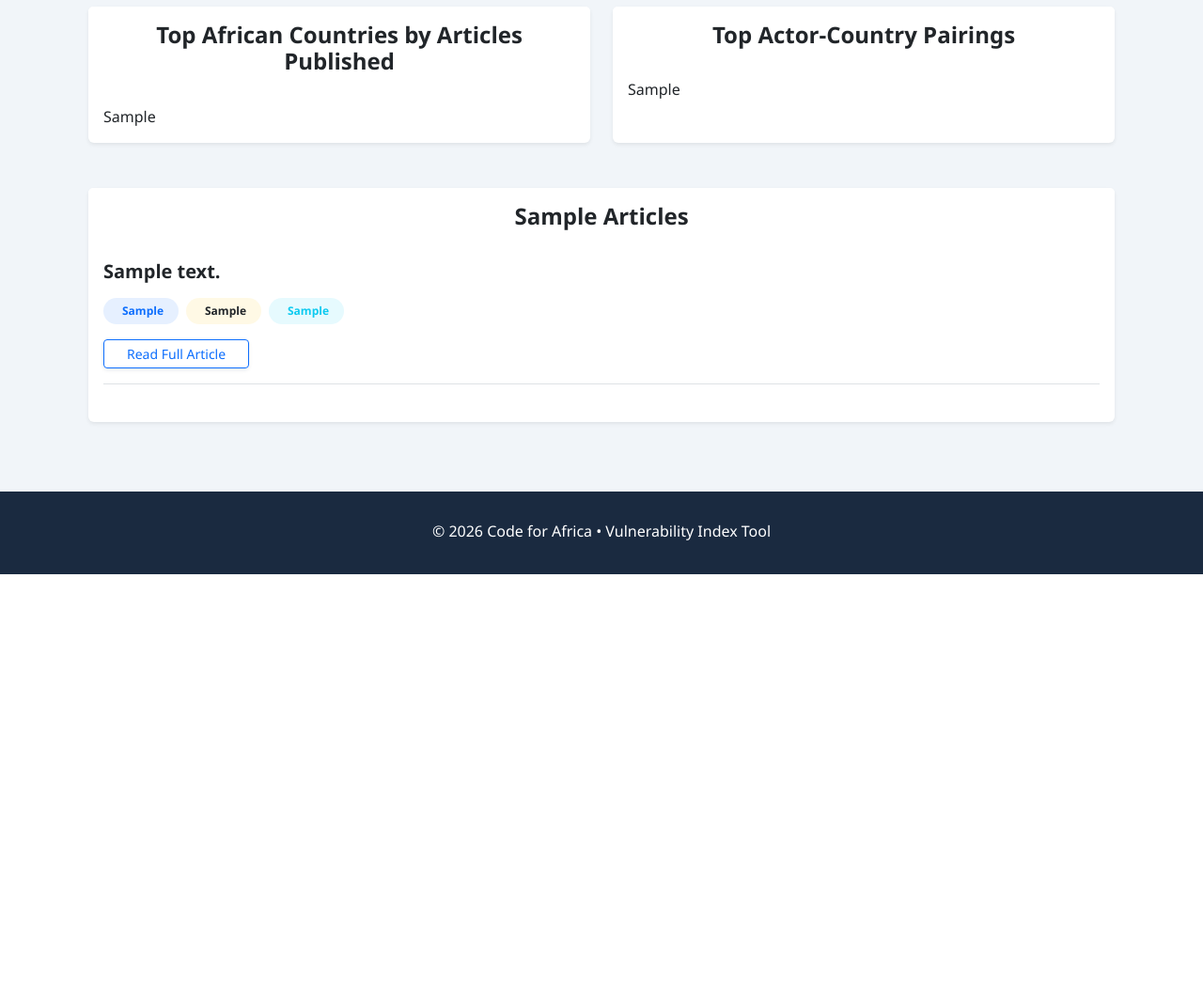
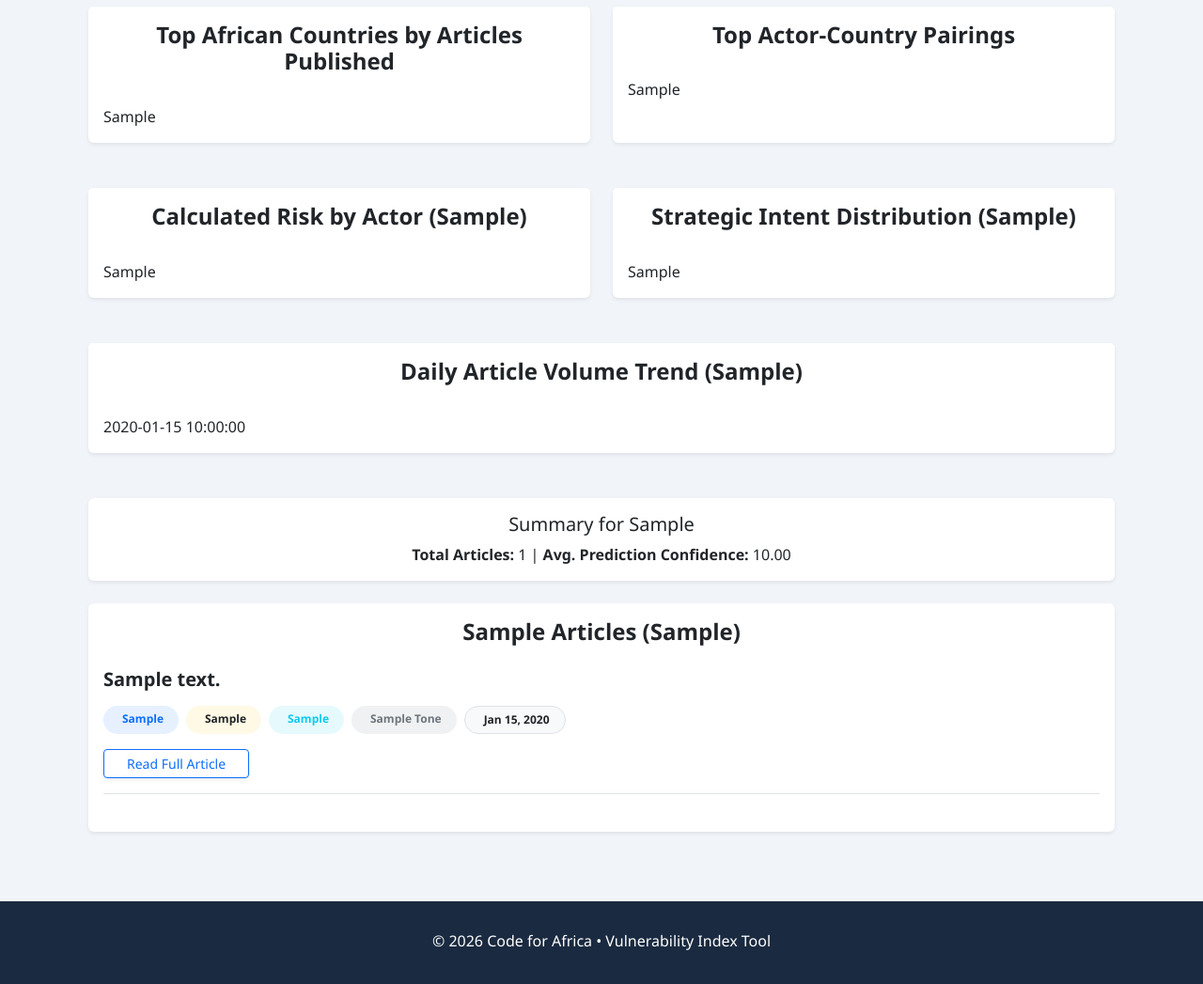
Before and after one commit to CodeForAfrica/VI, a Django app: template dashboard/templates/countries.html in a window 1280 px wide. Shown: the part 230-1277 px from the top of the page at 94% size. Before the commit the page ends 841 px from the top, so only its background shows below. Run offline with Django 4.2, Linux system fonts and the light colour scheme; the template is opened without the code that fills it: most values are stand-ins (such as "Sample title", 1, 10 or a date in 2020).

Commit message:
Update countries.html

```diff
--- a/dashboard/templates/countries.html
+++ b/dashboard/templates/countries.html
@@ -1,8 +1,11 @@
+<!-- dashboard/templates/countries.html -->
+
 {% extends "base.html" %}
 {% load custom_filters %}
 
 {% block content %}
 <div class="container-fluid py-4">
+    <!-- Row 1: Basic Country/Pairing Charts -->
     <div class="row mb-5">
         <div class="col-lg-6">
             <div class="card shadow-sm h-100 border-0">
@@ -26,11 +29,84 @@
         </div>
     </div>
 
+    <!-- Row 2: Enhanced Risk/Intent/Time Charts (Conditional Display) -->
+    {% if selected_country != "All Countries" %}
+        <!-- Show these charts only when a specific country is selected -->
+        <div class="row mb-5">
+            <div class="col-lg-6">
+                <div class="card shadow-sm h-100 border-0">
+                    <div class="card-header bg-white text-center border-bottom-0 pt-3">
+                        <h4 class="fw-bold">Calculated Risk by Actor ({{ selected_country }})</h4>
+                    </div>
+                    <div class="card-body">
+                        {{ risk_per_actor_chart|safe }}
+                    </div>
+                </div>
+            </div>
+            <div class="col-lg-6">
+                <div class="card shadow-sm h-100 border-0">
+                    <div class="card-header bg-white text-center border-bottom-0 pt-3">
+                        <h4 class="fw-bold">Strategic Intent Distribution ({{ selected_country }})</h4>
+                    </div>
+                    <div class="card-body">
+                        {{ intent_distribution_chart|safe }}
+                    </div>
+                </div>
+            </div>
+        </div>
+
+        <div class="row mb-5">
+            <div class="col-12">
+                <div class="card shadow-sm h-100 border-0">
+                    <div class="card-header bg-white text-center border-bottom-0 pt-3">
+                        <h4 class="fw-bold">Daily Article Volume Trend ({{ selected_country }})</h4>
+                    </div>
+                    <div class="card-body">
+                        {{ volume_over_time_chart|safe }}
+                    </div>
+                </div>
+            </div>
+        </div>
+
+        <!-- Optional: Display Summary Stats for Selected Country -->
+        {% if country_stats %}
+        <div class="row mb-4">
+            <div class="col-12">
+                <div class="card shadow-sm border-0">
+                    <div class="card-body text-center">
+                        <h5 class="card-title">Summary for {{ selected_country }}</h5>
+                        <p class="card-text">
+                            <strong>Total Articles:</strong> {{ country_stats.total_articles }} |
+                            <strong>Avg. Prediction Confidence:</strong> {{ country_stats.avg_confidence|floatformat:2 }}
+                        </p>
+                    </div>
+                </div>
+            </div>
+        </div>
+        {% endif %}
+
+    {% else %}
+        <!-- Show this chart only when viewing "All Countries" -->
+        <div class="row mb-5">
+            <div class="col-12">
+                <div class="card shadow-sm h-100 border-0">
+                    <div class="card-header bg-white text-center border-bottom-0 pt-3">
+                        <h4 class="fw-bold">Average Calculated Risk by Country</h4>
+                    </div>
+                    <div class="card-body">
+                        {{ risk_per_country_chart|safe }}
+                    </div>
+                </div>
+            </div>
+        </div>
+    {% endif %}
+
+    <!-- Row 3: Sample Articles -->
     <div class="row">
         <div class="col-12">
             <div class="card shadow-sm border-0">
-                <div class="card-header bg-white text-center border-bottom-0 pt-3">
-                    <h4 class="fw-bold">Sample Articles</h4>
+                <div class=" text-center border-bottom-0 pt-3">
+                    <h4 class="fw-bold">Sample Articles ({{ selected_country }})</h4>
                 </div>
                 <div class="card-body">
                     {% for article in sample_articles %}
@@ -49,6 +125,14 @@
                             <span class="badge rounded-pill bg-info bg-opacity-10 text-info px-3 py-2">
                                 <i class="bi bi-shield-shaded me-1"></i> {{ article.strategic_intent|title }}
                             </span>
+
+                            <!-- Optionally show tone and posting time -->
+                            <span class="badge rounded-pill bg-secondary bg-opacity-10 text-secondary px-3 py-2">
+                                <i class="bi bi-megaphone-fill me-1"></i> {{ article.tone|title }}
+                            </span>
+                            <span class="badge rounded-pill bg-light text-dark border px-3 py-2">
+                                <i class="bi bi-calendar-event me-1"></i> {{ article.posting_time|date:"M d, Y" }}
+                            </span>
                         </div>
 
                         <a href="{{ article.url }}" target="_blank" class="btn btn-sm btn-outline-primary px-4 shadow-sm">
```
